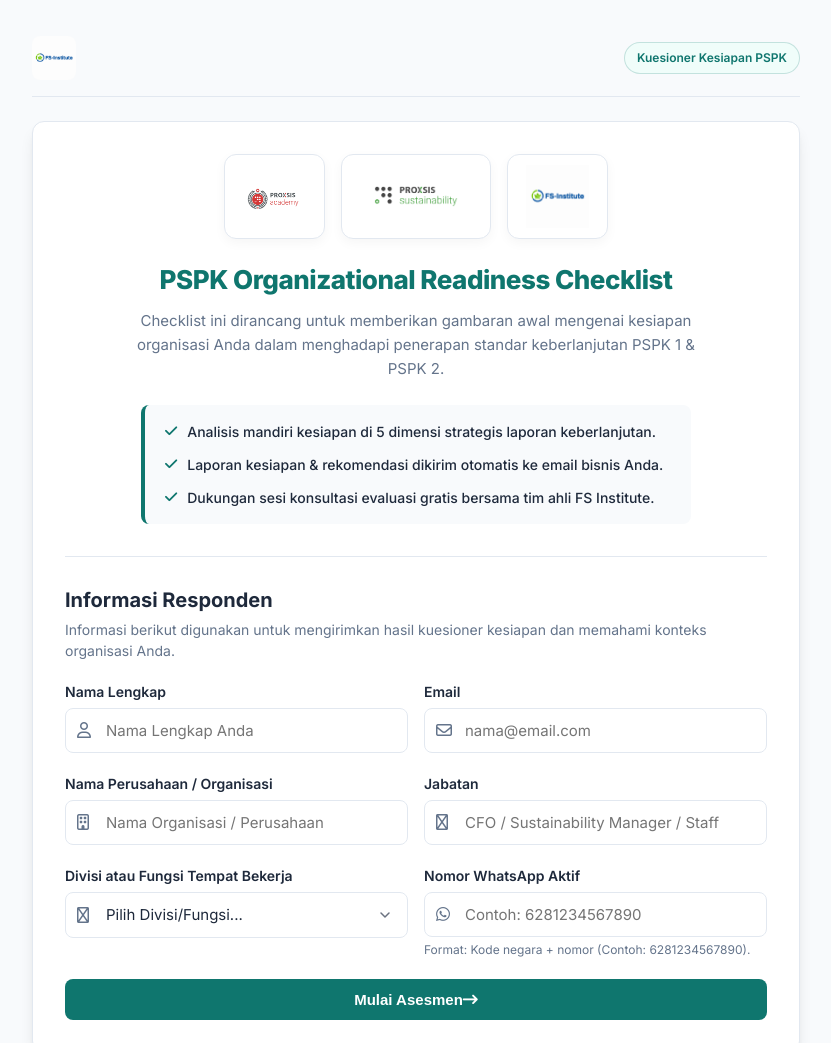
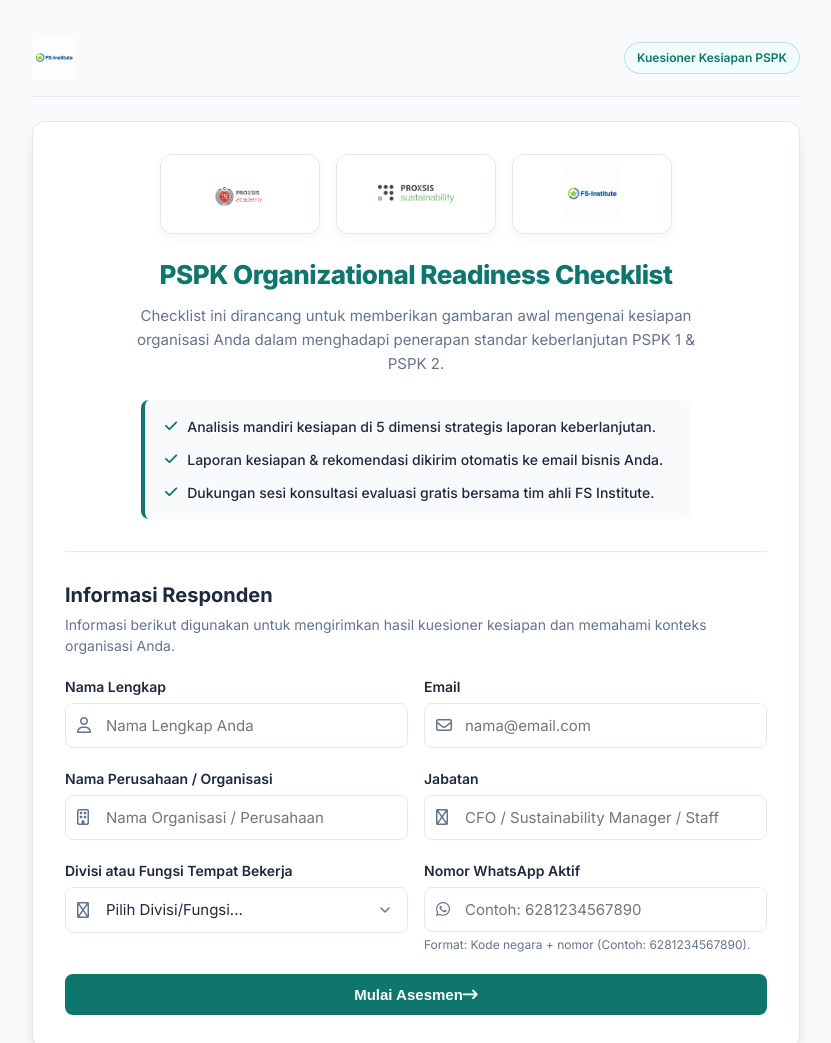
Before and after one commit to dickymaul7/PSPK-Assessment, a website: page public/index.html in a window 1280 px wide. Shown: the top 1043 px of the page, without its empty margins (224-1055 px from the left). Drawn offline with Linux system fonts and the light colour scheme.

Commit message:
Add files via upload

```diff
--- a/public/style.css
+++ b/public/style.css
@@ -827,10 +827,9 @@ body {
 }
 
 .hero-logo {
-  height: 85px;
-  width: auto;
-  max-width: 100%;
-  object-fit: contain;
+  height: 80px;
+  width: 160px; /* Menentukan lebar tetap agar semua kartu berukuran seragam */
+  object-fit: contain; /* Menjaga agar logo tidak gepeng/terdistorsi */
   border-radius: 12px; /* Membuat bentuk rectangle rounded */
   border: 1px solid var(--border); /* Batas pinggir tipis */
   box-shadow: 0 4px 12px rgba(0, 0, 0, 0.04); /* Bayangan lembut */
```
